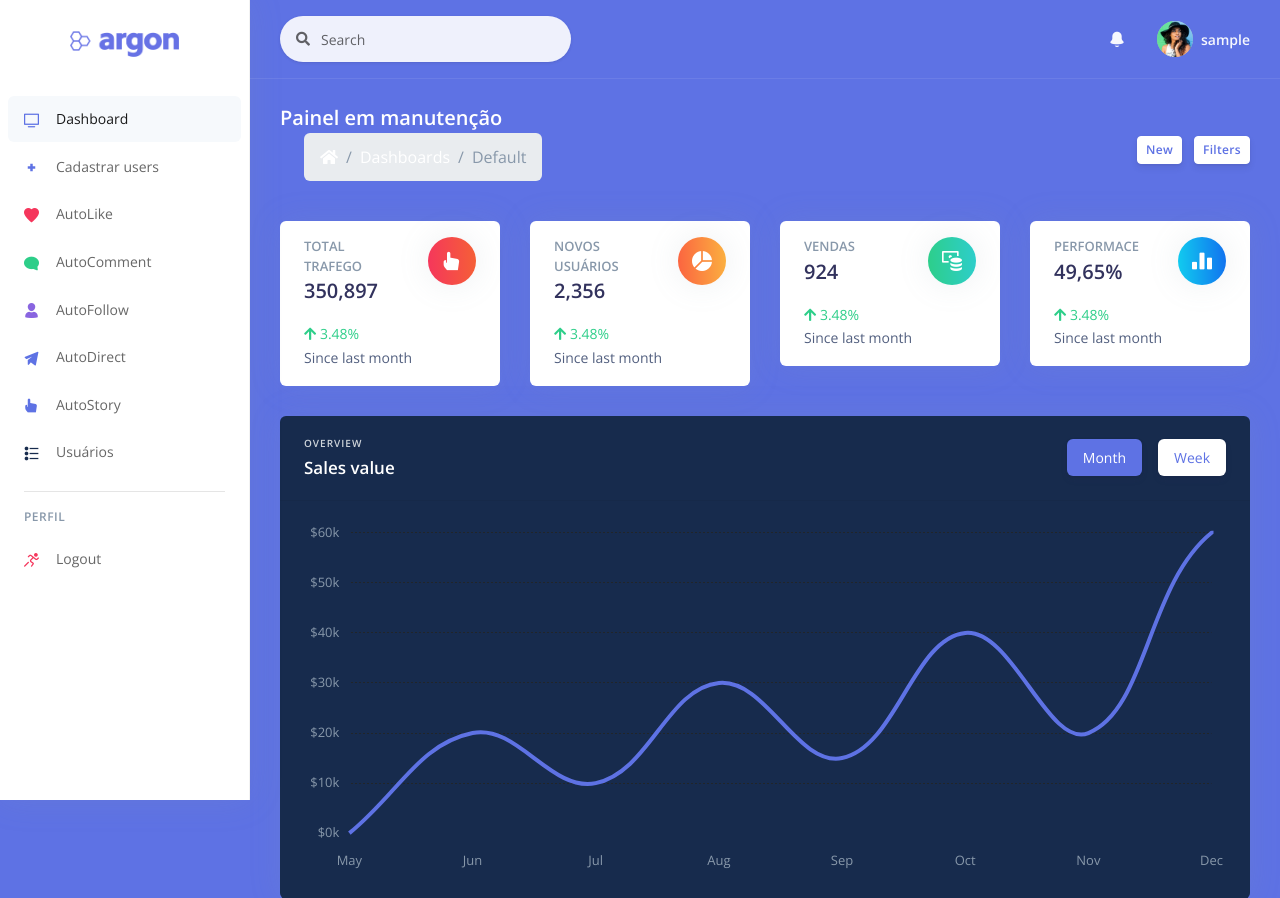
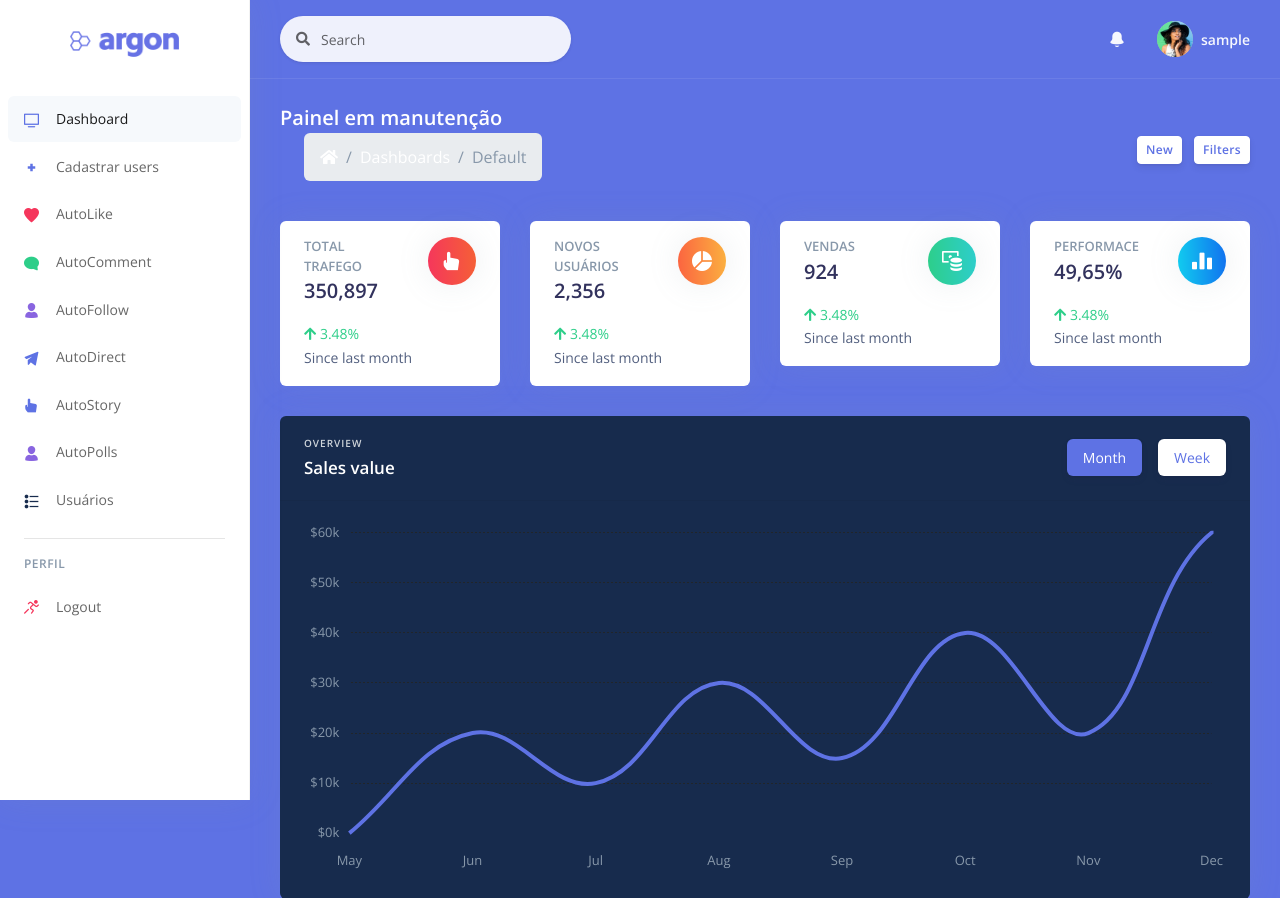
Before and after one commit to leocerqueirasilva/repo, a Flask app: page /index in a window 1280 px wide. Shown: the top 898 px of the page. Run offline with Flask 2, Linux system fonts and the light colour scheme; the visitor is signed in with stand-in values (Sample User, id 1); data comes from the database, SQL or seed files in the repository; some libraries are stand-ins or nearby versions.

Commit message:
Myproject

```diff
--- a/apps/templates/includes/sidenav.html
+++ b/apps/templates/includes/sidenav.html
@@ -60,6 +60,12 @@
             </a>
           </li>
           <li class="nav-item">
+            <a class="nav-link {% if 'auto_polls' in segment %} active {% endif %}" href="/auto_polls.html">
+              <i class="ni ni-single-02 text-purple"></i>
+              <span class="nav-link-text">AutoPolls</span>
+            </a>
+          </li>
+          <li class="nav-item">
             <a class="nav-link {% if 'tables' in segment %} active {% endif %}" href="/tables.html">
               <i class="ni ni-bullet-list-67 text-default"></i>
               <span class="nav-link-text">Usuários</span>
```
